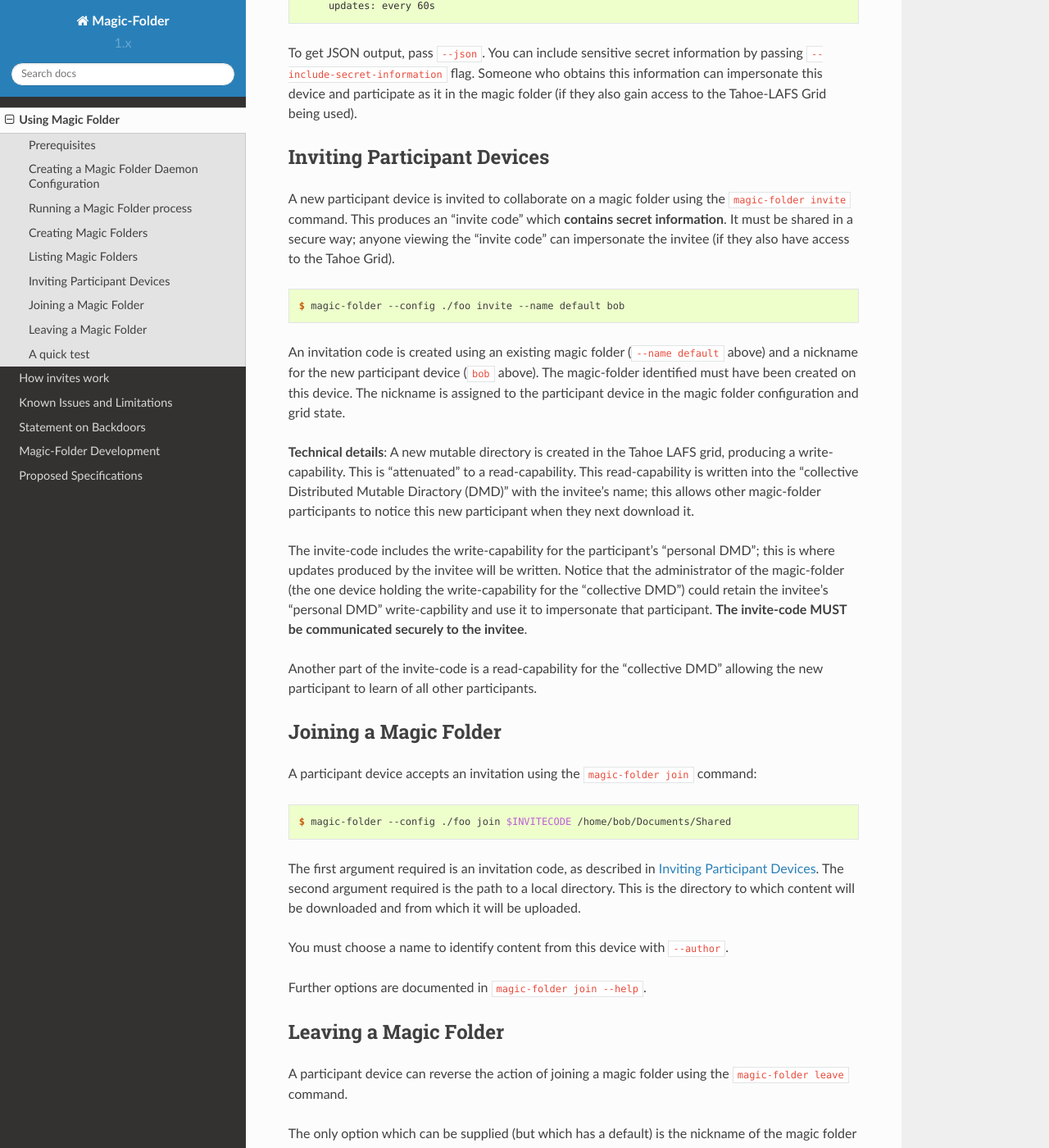
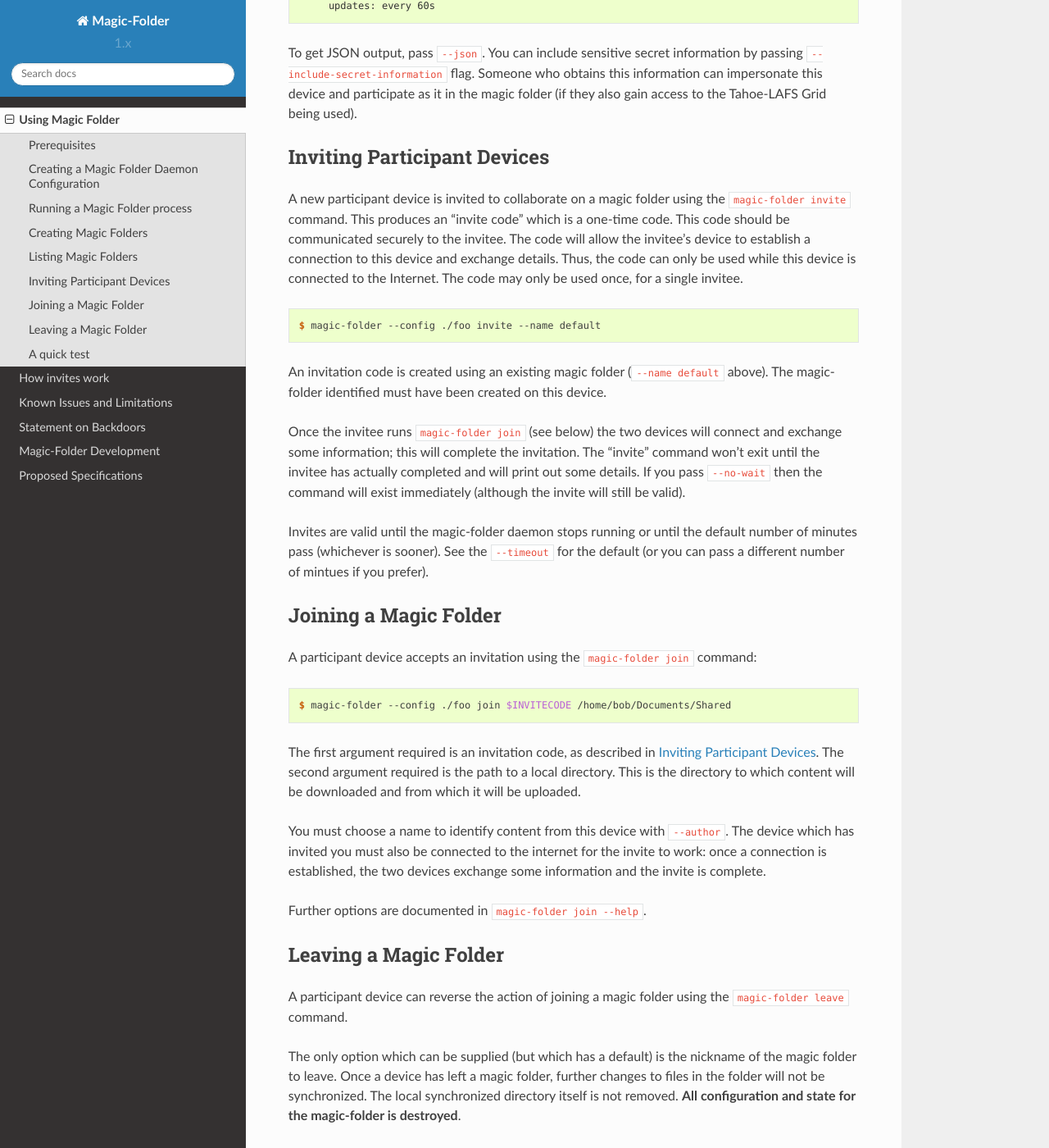
Before and after one commit to tahoe-lafs/magic-folder, a Sphinx documentation site: the page built from docs/usage.rst, in a window 1280 px wide and 1400 px high, scrolled down 2570 px. Shown: the whole window at 82% size. Built offline with Sphinx 7.4.7 and the Read the Docs theme 2.0.0, drawn with Linux system fonts in a browser that asks for light colours.

```diff
--- a/docs/usage.rst
+++ b/docs/usage.rst
@@ -153,38 +153,31 @@
 
 A new participant device is invited to collaborate on a magic folder
 using the ``magic-folder invite`` command. This produces an "invite
-code" which **contains secret information**. It must be shared in a
-secure way; anyone viewing the "invite code" can impersonate the
-invitee (if they also have access to the Tahoe Grid).
+code" which is a one-time code. This code should be communicated
+securely to the invitee. The code will allow the invitee's device to
+establish a connection to this device and exchange details. Thus, the
+code can only be used while this device is connected to the
+Internet. The code may only be used once, for a single invitee.
 
 .. code-block:: console
 
-   $ magic-folder --config ./foo invite --name default bob
+   $ magic-folder --config ./foo invite --name default
 
 An invitation code is created using an existing magic folder (``--name
-default`` above) and a nickname for the new participant device
-(``bob`` above). The magic-folder identified must have been created on
-this device.  The nickname is assigned to the participant device in
-the magic folder configuration and grid state.
+default`` above). The magic-folder identified must have been created on
+this device.
 
-**Technical details**: A new mutable directory is created in the Tahoe
-LAFS grid, producing a write-capability. This is "attenuated" to a
-read-capability. This read-capability is written into the "collective
-Distributed Mutable Diractory (DMD)" with the invitee's name; this
-allows other magic-folder participants to notice this new participant
-when they next download it.
+Once the invitee runs ``magic-folder join`` (see below) the two
+devices will connect and exchange some information; this will complete
+the invitation. The "invite" command won't exit until the invitee has
+actually completed and will print out some details. If you pass
+``--no-wait`` then the command will exist immediately (although the
+invite will still be valid).
 
-The invite-code includes the write-capability for the participant's
-"personal DMD"; this is where updates produced by the invitee will be
-written. Notice that the administrator of the magic-folder (the one
-device holding the write-capability for the "collective DMD") could
-retain the invitee's "personal DMD" write-capbility and use it to
-impersonate that participant.  **The invite-code MUST be communicated
-securely to the invitee**.
-
-Another part of the invite-code is a read-capability for the
-"collective DMD" allowing the new participant to learn of all other
-participants.
+Invites are valid until the magic-folder daemon stops running or until
+the default number of minutes pass (whichever is sooner). See the
+``--timeout`` for the default (or you can pass a different number of
+mintues if you prefer).
 
 
 Joining a Magic Folder
@@ -203,7 +196,10 @@
 which content will be downloaded and from which it will be uploaded.
 
 You must choose a name to identify content from this device with
-``--author``.
+``--author``. The device which has invited you must also be connected
+to the internet for the invite to work: once a connection is
+established, the two devices exchange some information and the invite
+is complete.
 
 Further options are documented in ``magic-folder join --help``.
 
```
Also changed, not shown: 2 other files.
